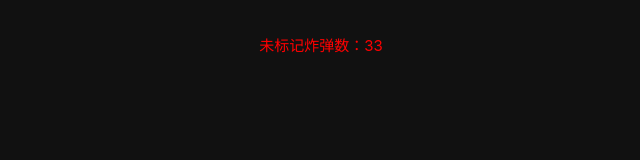
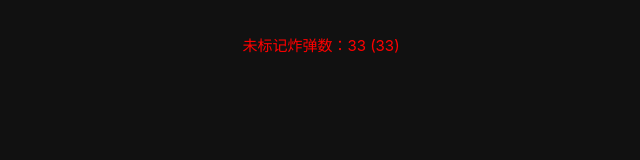
Before and after one commit to lihao9494/clearMines, a Vue app: page / in a window 1280 px wide. Shown: the top 160 px of the page, without its empty margins (319-959 px from the left). Built offline with nearby package versions, Linux system fonts and the light colour scheme.

Commit message:
增加总数

```diff
--- a/src/version2/App.vue
+++ b/src/version2/App.vue
@@ -324,11 +324,15 @@
     }
 
     // 炸弹数报警
-    function residueMinesColor () {
-        const num = minesNum.value - flagNum.value;
+    function residueMinesColor (minesNum:number, flagNum:number) {
+        const num = minesNum - flagNum;
         const grids = numSquare[0] * numSquare[1];
         const ratio = num / grids;
         const standardDiff = standard / 4;
+        return degreeColor(ratio, standardDiff);
+    }
+
+    function degreeColor (ratio:number, standardDiff:number) {
         if (ratio < standardDiff) return 'blue';
         else if (ratio < standardDiff * 2) return 'yellow';
         else if (ratio < standardDiff * 3) return 'orange';
@@ -339,7 +343,10 @@
 <template>
     <div class="Upon">
         <p v-if="GameOver">{{ GameOver }}</p>
-        <p :class="['tip', residueMinesColor()]" v-else @click="setMines()">未标记炸弹数：{{ minesNum - flagNum }}</p>
+        <p :class="['tip', residueMinesColor(minesNum, flagNum)]" v-else @click="setMines()">
+            未标记炸弹数：{{ minesNum - flagNum }}
+            <span :class="residueMinesColor(minesNum, 0)">({{ minesNum }})</span>
+        </p>
     </div>
     <div :class="['game-box', { 'win': GameOver.includes('WIN') }]"
         @mousedown="gameBoxMouseDown"
@@ -362,9 +369,9 @@
                     @click.right="onflag(item)"
                     @click.capture="firstClick ? initGame(row - 1, col) : ''"
                     @click="isWin(row - 1, col)"
-                    @touchstart="touchNeedFlag"
-                    @touchend="touchSetFlag($event, item)"
-                    @dblclick="openAmbient(row - 1, col)"
+                    @touchstart.passive="touchNeedFlag"
+                    @touchend.passive="touchSetFlag($event, item)"
+                    @dblclick.self="openAmbient(row - 1, col)"
                 >
                     <span class="icon">{{ item.msg }}</span>
                 </div>
@@ -390,12 +397,12 @@
 
     .tip {
         font-size: @size * .5;
+    }
 
-        &.red { color: red; }
-        &.orange { color: orange; }
-        &.yellow { color: yellow; }
-        &.blue { color: blue; }
-    }
+    .red { color: red; }
+    .orange { color: orange; }
+    .yellow { color: yellow; }
+    .blue { color: blue; }
 }
 body {
     background-color: #111;
```
